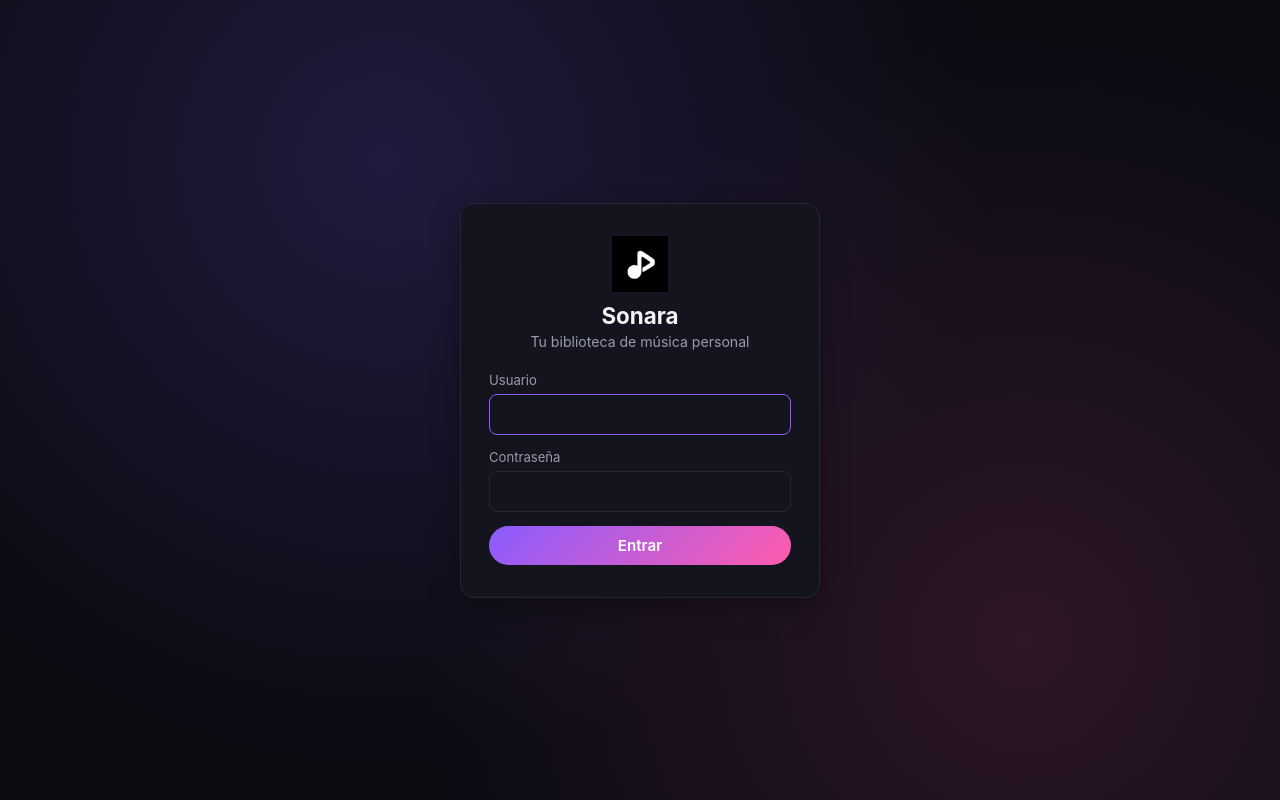
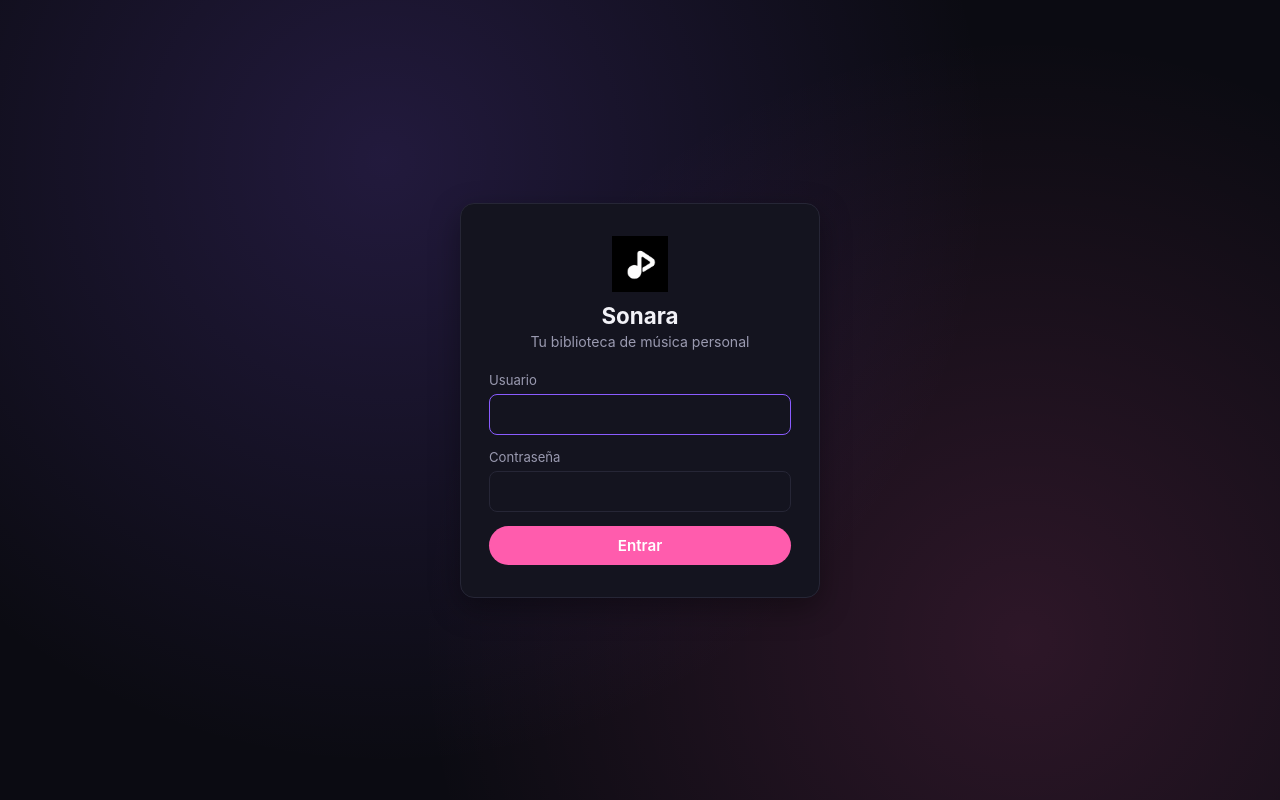
Before and after one commit to Maalfer/sonara, a FastAPI app: page /login/ in a window 1280 px wide. Run offline with FastAPI, Linux system fonts and the light colour scheme.

Commit message:
Quitar degradado de los botones de acento: efecto mate
El usuario prefiere un rosa plano en vez del degradado morado-rosa
diagonal. Un solo cambio en la variable --accent-grad lo propaga a
todos los botones (play, FAB, avatar, chips, botón primario).

Co-Authored-By: Claude Sonnet 5 <noreply@anthropic.com>

```diff
--- a/static/css/app.css
+++ b/static/css/app.css
@@ -9,7 +9,7 @@
   --text-dim: #9a9ab0;
   --accent-1: #8a5cff;
   --accent-2: #ff5cad;
-  --accent-grad: linear-gradient(135deg, var(--accent-1), var(--accent-2));
+  --accent-grad: var(--accent-2);
   --danger: #ff5c6c;
   --success: #3ddc97;
   --radius: 14px;
--- a/templates/base.html
+++ b/templates/base.html
@@ -10,7 +10,7 @@
 <link rel="icon" type="image/png" sizes="16x16" href="/static/images/favicon-16.png">
 <link rel="apple-touch-icon" sizes="180x180" href="/static/images/apple-touch-icon.png">
 <link rel="manifest" href="/static/manifest.json">
-<link rel="stylesheet" href="/static/css/app.css?v=5">
+<link rel="stylesheet" href="/static/css/app.css?v=6">
 {% block extra_head %}{% endblock %}
 </head>
 <body class="{% block body_class %}{% endblock %}">
--- a/templates/music/index.html
+++ b/templates/music/index.html
@@ -222,8 +222,8 @@
 window.INITIAL_SONGS = {{ songs_json|safe }};
 window.CSRF_TOKEN = "{{ csrf_token }}";
 </script>
-<script src="/static/js/player.js?v=5"></script>
-<script src="/static/js/app.js?v=5"></script>
+<script src="/static/js/player.js?v=6"></script>
+<script src="/static/js/app.js?v=6"></script>
 <script>
 if ('serviceWorker' in navigator) {
   window.addEventListener('load', () => navigator.serviceWorker.register('/sw.js', { scope: '/' }).catch(() => {}));
```
